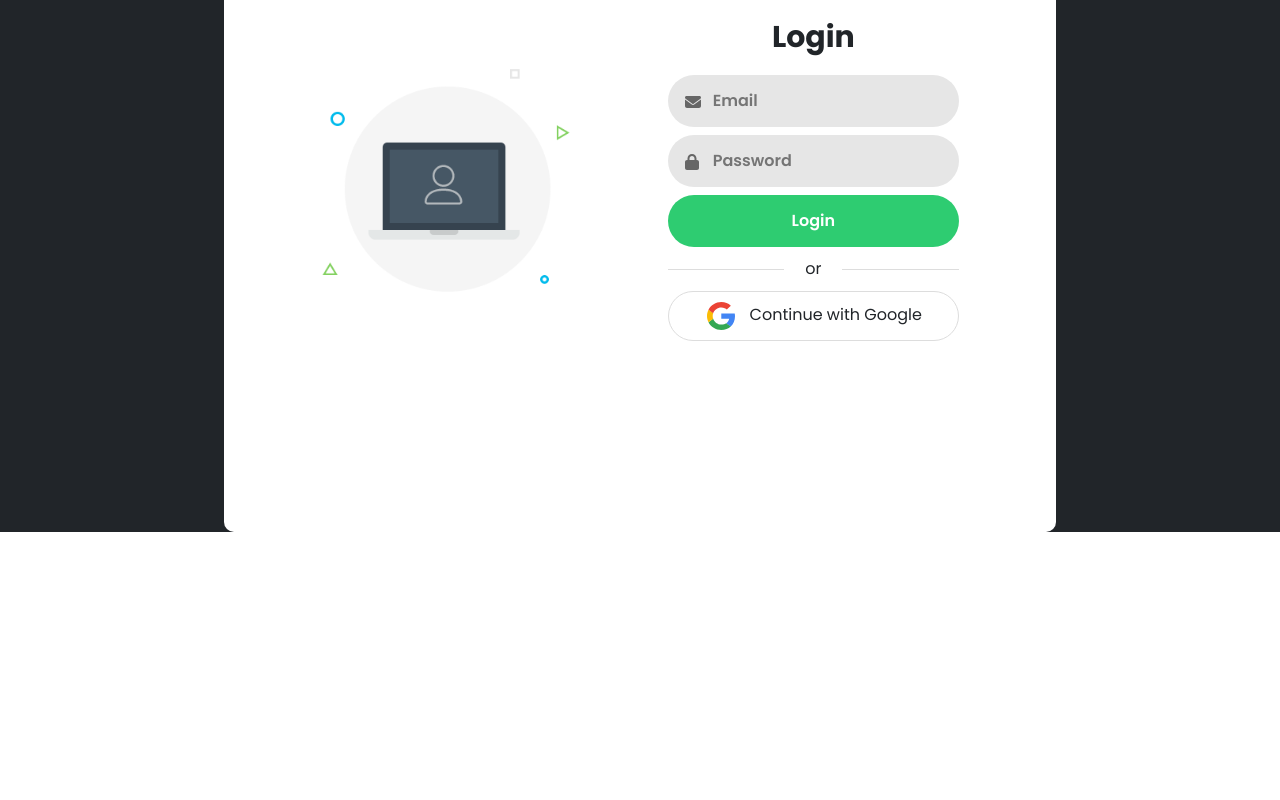
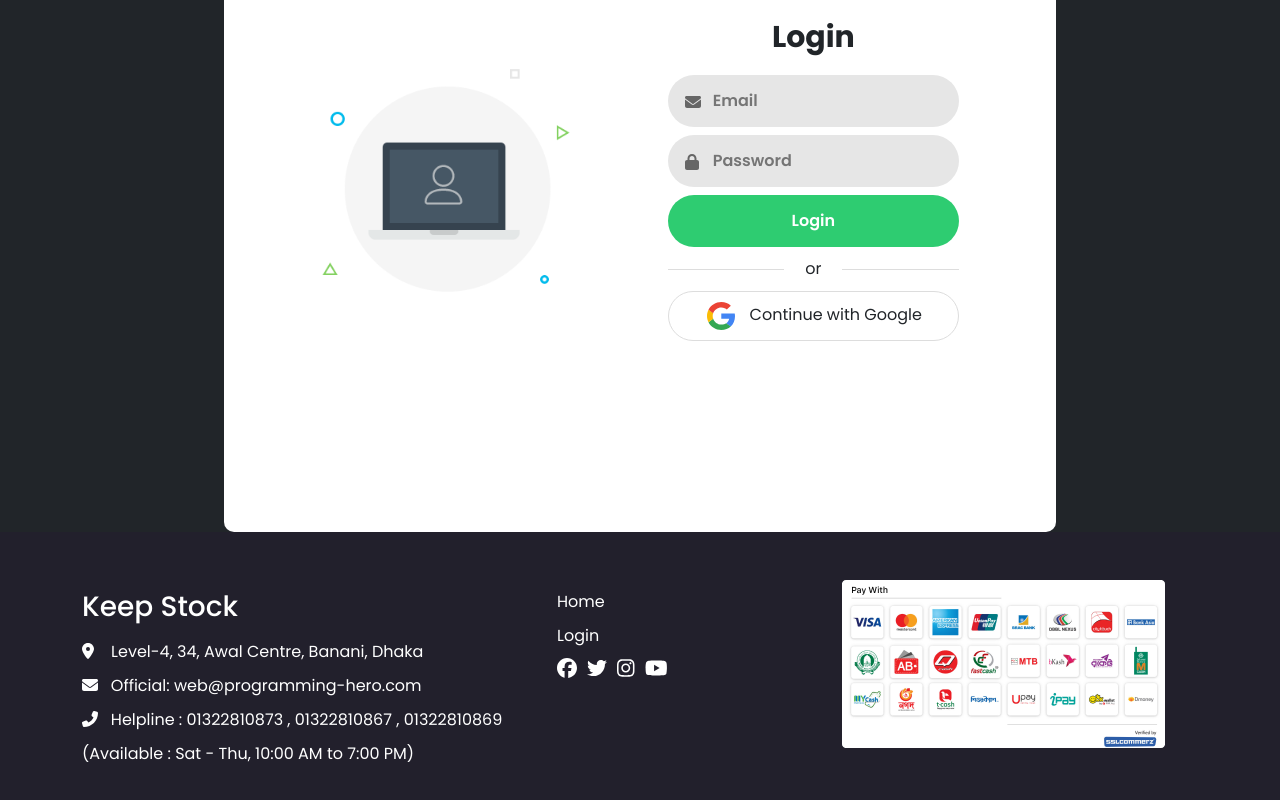
Before and after one commit to masharzy/keep-stock-client, a React (Create React App) app: page /login in a window 1280 px wide. Shown: the part 260-1060 px from the top of the page. Before the commit the page ends 800 px from the top, so only its background shows below. Built offline with nearby package versions, Linux system fonts and the light colour scheme; no server answers.

Commit message:
Footer Design Done

```diff
--- a/src/App.js
+++ b/src/App.js
@@ -11,6 +11,7 @@ import AddItem from "./Pages/AddItem/AddItem";
 import Login from "./Pages/Auth/Login/Login";
 import RequireAuth from "./Pages/Auth/RequireAuth/RequireAuth";
 import MyItems from "./Pages/MyItems/MyItems";
+import Footer from "./Pages/Shared/Footer/Footer";
 
 function App() {
   return (
@@ -60,6 +61,7 @@ function App() {
           }
         />
       </Routes>
+      <Footer/>
       <ToastContainer
         position="top-right"
         autoClose={5000}
--- a/src/Pages/MyItem/MyItem.js
+++ b/src/Pages/MyItem/MyItem.js
@@ -20,7 +20,7 @@ const MyItem = ({ item }) => {
           </div>
           <div className="card-footer bg-transparent border-0">
             <Link to={`/inventory/${_id}`} className="btn btn-primary w-100">
-              Update
+              Manage
             </Link>
           </div>
         </div>
--- /dev/null
+++ b/src/Pages/Shared/Footer/Footer.css
@@ -0,0 +1,15 @@
+.footer{
+    background-color: #22202C;
+}
+.footer a{
+    text-decoration: none;
+    color: #fff;
+}
+.footer li {
+    margin: 10px 0;
+}
+.footer .icons svg{
+    margin-right: 10px;
+    font-size: 20px;
+    cursor: pointer;
+}
--- /dev/null
+++ b/src/Pages/Shared/Footer/Footer.js
@@ -0,0 +1,65 @@
+import React from "react";
+import { FontAwesomeIcon } from "@fortawesome/react-fontawesome";
+import { faLocationDot } from "@fortawesome/free-solid-svg-icons";
+import { faEnvelope } from "@fortawesome/free-solid-svg-icons";
+import { faPhoneAlt } from "@fortawesome/free-solid-svg-icons";
+import { faFacebook } from "@fortawesome/free-brands-svg-icons";
+import { faTwitter } from "@fortawesome/free-brands-svg-icons";
+import { faInstagram } from "@fortawesome/free-brands-svg-icons";
+import { faYoutube } from "@fortawesome/free-brands-svg-icons";
+import { Link } from "react-router-dom";
+import payWith from "../../../images/pay-with.png";
+import "./Footer.css";
+
+const Footer = () => {
+  return (
+    <div className="footer text-white container-fluid py-5">
+      <div className="container">
+        <div className="row">
+          <div className="col-md-5">
+            <ul className="list-unstyled">
+              <li className="mb-3">
+                <h3>Keep Stock</h3>
+              </li>
+              <li>
+                <FontAwesomeIcon icon={faLocationDot} />
+                &nbsp;&nbsp;&nbsp; Level-4, 34, Awal Centre, Banani, Dhaka
+              </li>
+              <li>
+                <FontAwesomeIcon icon={faEnvelope} />
+                &nbsp;&nbsp; Official:{" "}
+                <a href="mailto:#">web@programming-hero.com</a>
+              </li>
+              <li>
+                <FontAwesomeIcon icon={faPhoneAlt} />
+                &nbsp;&nbsp; Helpline : 01322810873 , 01322810867 , 01322810869
+              </li>
+              <li>(Available : Sat - Thu, 10:00 AM to 7:00 PM)</li>
+            </ul>
+          </div>
+          <div className="col-md-3">
+            <ul className="list-unstyled">
+              <li>
+                <Link to="/">Home</Link>
+              </li>
+              <li>
+                <Link to="/login">Login</Link>
+              </li>
+              <li className="icons">
+                <FontAwesomeIcon icon={faFacebook} />
+                <FontAwesomeIcon icon={faTwitter} />
+                <FontAwesomeIcon icon={faInstagram} />
+                <FontAwesomeIcon icon={faYoutube} />
+              </li>
+            </ul>
+          </div>
+          <div className="col-md-4">
+            <img src={payWith} alt="" />
+          </div>
+        </div>
+      </div>
+    </div>
+  );
+};
+
+export default Footer;
```
Also changed, not shown: src/images/pay-with.png (added).
